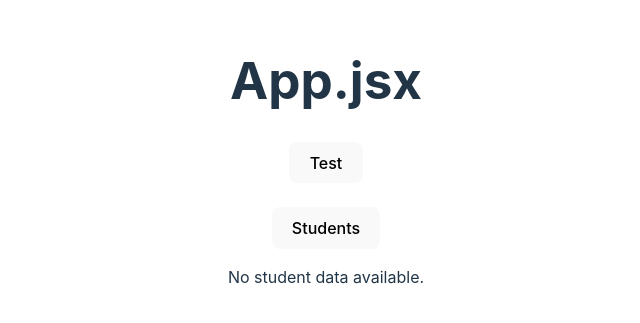
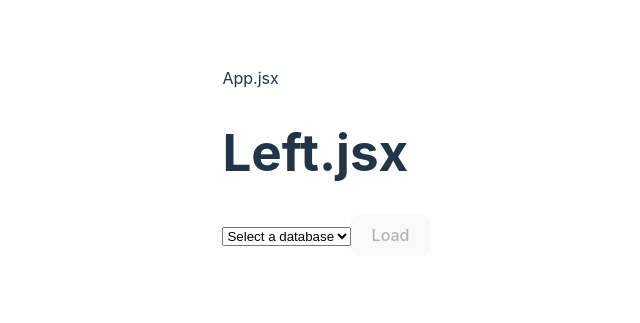
Before and after one commit to aahx/AWS-Cloud-Database-Query-Hub, a React (Vite) app: page / in a window 1280 px wide. Shown: the part 239-562 px from the top of the page, without its empty margins (314-954 px from the left). Built offline with nearby package versions, Linux system fonts and the light colour scheme.

Commit message:
created left component -getting data

```diff
--- a/index.html
+++ b/index.html
@@ -4,7 +4,7 @@
     <meta charset="UTF-8" />
     <link rel="icon" type="image/svg+xml" href="/vite.svg" />
     <meta name="viewport" content="width=device-width, initial-scale=1.0" />
-    <title>Vite + React</title>
+    <title>TEST BABY</title>
   </head>
   <body>
     <div id="root"></div>
--- a/package.json
+++ b/package.json
@@ -10,6 +10,7 @@
     "preview": "vite preview"
   },
   "dependencies": {
+    "axios": "^1.4.0",
     "react": "^18.2.0",
     "react-dom": "^18.2.0",
     "react-router-dom": "^6.11.2"
--- a/src/App.css
+++ b/src/App.css
@@ -2,5 +2,4 @@
   max-width: 1280px;
   margin: 0 auto;
   padding: 2rem;
-  text-align: center;
 }
--- a/src/App.jsx
+++ b/src/App.jsx
@@ -1,62 +1,13 @@
 /* eslint-disable no-unused-vars */
-import { useState } from 'react';
 import './App.css';
+import Left from './Left';
 
-function App() {
-  const [data, setData] = useState();
-  const [sData, setSData] = useState([]);
 
-  const invokeURL = "https://feuzl6d9yk.execute-api.us-west-1.amazonaws.com/test";
-
-  async function test() {
-    let res = await fetch(invokeURL + "/health");
-    let jsonData = await res.json();
-    console.log("********* jsonData **********");
-    console.log(jsonData);
-
-    setData(jsonData);
-
-    console.log("********* data **********");
-    console.log(data);
-  }
-
-  async function getStudents() {
-    let res = await fetch(invokeURL + "/students");
-    let jsonData = await res.json();
-    console.log("********* jsonData **********");
-    console.log(jsonData);
-
-    setSData(jsonData);
-
-    console.log("********* data **********");
-    console.log(sData);
-  }
-
+export default function App() {
   return (
     <>
-      <h1>App.jsx</h1>
-      <button onClick={test}>Test</button>
-      <br />
-      {data}
-      <br />
-      <button onClick={getStudents}>Students</button>
-      <br />
-      {sData.length > 1 ? (
-          sData.map((student) => {
-            return(
-              <>
-                <h3>{student.first_name}</h3>
-                <h3>{student.last_name}</h3>
-                <h3>{student.email}</h3>
-              </>
-            )
-        })
-      ) : (
-        <p>No student data available.</p>
-      )
-      }
+    App.jsx
+    <Left />
     </>
   );
 }
-
-export default App;
--- /dev/null
+++ b/src/Left.jsx
@@ -0,0 +1,52 @@
+/* eslint-disable no-unused-vars */
+import axios from 'axios';
+import { useState, useEffect } from 'react';
+
+export default function Left() {
+  const invokeURL = "https://feuzl6d9yk.execute-api.us-west-1.amazonaws.com/test";
+
+  const [selectedDatabase, setSelectedDatabase] = useState('');
+  const [loading, setLoading] = useState(false);
+  const [data, setData] = useState(null);
+
+  const handleDatabaseChange = (event) => {
+    setSelectedDatabase(event.target.value);
+  };
+
+  const handleLoadClick = async () => {
+    if (!selectedDatabase) {
+      return;
+    }
+
+    setLoading(true);
+
+    try {
+      const response = await axios.get(invokeURL + `/${selectedDatabase}`);
+      setData(response.data);
+    } catch (error) {
+      console.error(error);
+    } finally {
+      setLoading(false);
+    }
+  };
+
+
+  return (
+    <div>
+      <h1> Left.jsx</h1>
+      <select value={selectedDatabase} onChange={handleDatabaseChange}>
+        <option value="">Select a database</option>
+        <option value="students">Students</option>
+      </select>
+      <button onClick={handleLoadClick} disabled={!selectedDatabase || loading}>
+        {loading ? 'Loading...' : 'Load'}
+      </button>
+      {data && (
+        <div>
+          <h2>Data:</h2>
+          <pre>{JSON.stringify(data, null, 2)}</pre>
+        </div>
+      )}
+    </div>
+  );
+}
--- a/src/index.css
+++ b/src/index.css
@@ -47,7 +47,7 @@ button {
   cursor: pointer;
   transition: border-color 0.25s;
 }
-button:hover {
+button:hover:not([disabled]) {
   border-color: #646cff;
 }
 button:focus,
```
Also changed, not shown: 1 other file (tests, documents, lock files or other folders).
